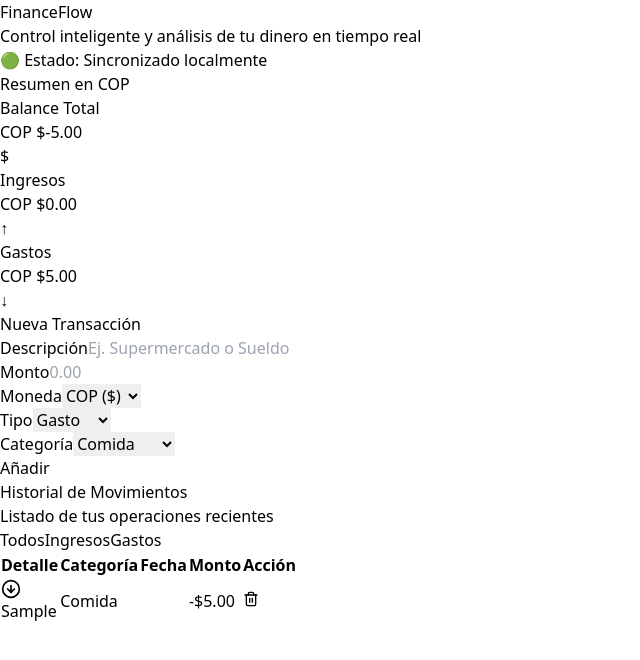
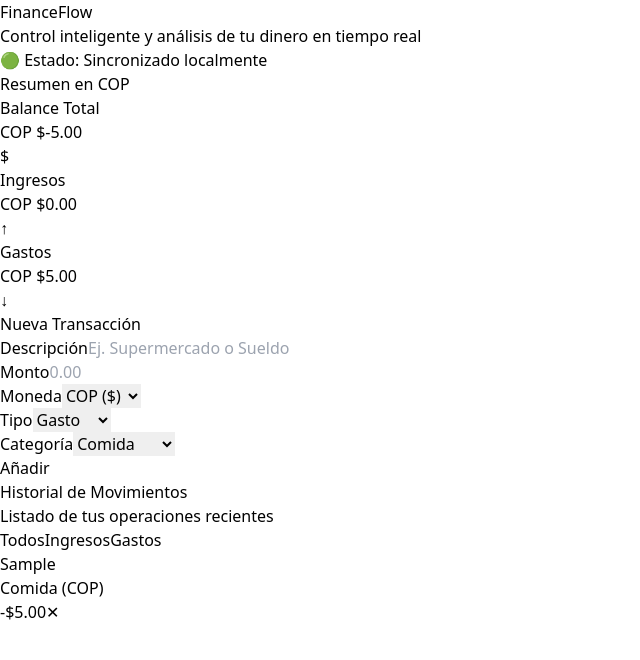
Before and after one commit to BcCastro/financeflow, a React (Vite) app: page / in a window 1280 px wide. Both pictures are taken after typing "Sample", "5" into the empty fields and a click on the button "Añadir". Shown: the top 660 px of the page, without its empty margins (0-640 px from the left). Built offline with nearby package versions, Linux system fonts and the light colour scheme.

Commit message:
Refactor ExpenseList component for improved filtering

```diff
--- a/src/components/ExpenseList.jsx
+++ b/src/components/ExpenseList.jsx
@@ -1,117 +1,94 @@
 import React, { useContext, useState } from 'react';
 import { FinanceContext } from '../context/FinanceContext.jsx';
-import { Trash2, ArrowUpCircle, ArrowDownCircle } from 'lucide-react';
 
 export const ExpenseList = () => {
-  // Consumimos las transacciones y la función de eliminación del contexto global
   const { transactions, deleteTransaction } = useContext(FinanceContext);
+  const [filter, setFilter] = useState('todos');
 
-  // Estado local para controlar el filtro actual ('all', 'income', 'expense')
-  const [filter, setFilter] = useState('all');
-
-  // Filtramos el arreglo de transacciones según la opción seleccionada por el usuario
-  const filteredTransactions = transactions.filter(t => {
-    if (filter === 'income') return t.type === 'income';
-    if (filter === 'expense') return t.type === 'expense';
-    return true; // 'all' devuelve todo el historial
+  const filteredTransactions = transactions.filter((t) => {
+    if (filter === 'ingresos') return t.type === 'ingreso';
+    if (filter === 'gastos') return t.type === 'gasto';
+    return true;
   });
 
+  const currencySymbols = {
+    COP: '$',
+    USD: 'u$s ',
+    EUR: '€',
+    MXN: 'mx$ ',
+  };
+
   return (
-    <div className="bg-white p-6 rounded-xl shadow-md border border-gray-100">
-      {/* Cabecera del Historial e Interfaz de Filtros */}
-      <div className="flex flex-col sm:flex-row justify-between items-start sm:items-center gap-4 mb-6">
+    <div className="bg-white p-6 rounded-2xl shadow-sm border border-gray-100">
+      <div className="flex flex-col sm:flex-row sm:items-center justify-between gap-3 mb-6">
         <div>
-          <h3 className="text-xl font-bold text-gray-800">Historial de Movimientos</h3>
-          <p className="text-sm text-gray-400">Listado de tus operaciones recientes</p>
+          <h3 className="text-lg font-bold text-gray-900">Historial de Movimientos</h3>
+          <p className="text-xs text-gray-400 mt-0.5">Listado de tus operaciones recientes</p>
         </div>
 
-        {/* Botones de Filtro Estilizados */}
-        <div className="flex bg-gray-100 p-1 rounded-lg self-stretch sm:self-auto text-xs font-semibold">
+        {/* Filtros */}
+        <div className="flex bg-gray-100 p-1 rounded-xl text-xs font-semibold self-start sm:self-center">
           <button
-            onClick={() => setFilter('all')}
-            className={`px-3 py-1.5 rounded-md transition ${filter === 'all' ? 'bg-white text-gray-900 shadow-sm' : 'text-gray-500 hover:text-gray-900'}`}
+            onClick={() => setFilter('todos')}
+            className={`px-3 py-1.5 rounded-lg transition ${filter === 'todos' ? 'bg-white text-gray-900 shadow-sm' : 'text-gray-500 hover:text-gray-900'}`}
           >
             Todos
           </button>
           <button
-            onClick={() => setFilter('income')}
-            className={`px-3 py-1.5 rounded-md transition ${filter === 'income' ? 'bg-white text-green-600 shadow-sm' : 'text-gray-500 hover:text-green-600'}`}
+            onClick={() => setFilter('ingresos')}
+            className={`px-3 py-1.5 rounded-lg transition ${filter === 'ingresos' ? 'bg-white text-green-600 shadow-sm' : 'text-gray-500 hover:text-green-600'}`}
           >
             Ingresos
           </button>
           <button
-            onClick={() => setFilter('expense')}
-            className={`px-3 py-1.5 rounded-md transition ${filter === 'expense' ? 'bg-white text-red-600 shadow-sm' : 'text-gray-500 hover:text-red-600'}`}
+            onClick={() => setFilter('gastos')}
+            className={`px-3 py-1.5 rounded-lg transition ${filter === 'gastos' ? 'bg-white text-red-500 shadow-sm' : 'text-gray-500 hover:text-red-500'}`}
           >
             Gastos
           </button>
         </div>
       </div>
 
-      {/* Vista de Estado Vacío (Si no hay registros) */}
       {filteredTransactions.length === 0 ? (
-        <div className="text-center py-12 border-2 border-dashed border-gray-100 rounded-xl">
-          <p className="text-gray-400 text-sm">No se encontraron transacciones registradas.</p>
+        <div className="text-center py-12 border-2 border-dashed border-gray-100 rounded-2xl">
+          <p className="text-sm text-gray-400 font-medium">No se encontraron transacciones registradas.</p>
         </div>
       ) : (
-        /* Contenedor con overflow para asegurar que la tabla sea responsive en celulares */
-        <div className="overflow-x-auto">
-          <table className="min-w-full divide-y divide-gray-100">
-            <thead>
-              <tr className="text-left text-xs font-bold text-gray-400 uppercase tracking-wider">
-                <th className="pb-3">Detalle</th>
-                <th className="pb-3">Categoría</th>
-                <th className="pb-3">Fecha</th>
-                <th className="pb-3 text-right">Monto</th>
-                <th className="pb-3 text-center">Acción</th>
-              </tr>
-            </thead>
-            <tbody className="divide-y divide-gray-100 text-sm text-gray-700">
-              {filteredTransactions.map((transaction) => (
-                <tr key={transaction.id} className="hover:bg-gray-50/80 transition-colors">
+        <div className="space-y-3 max-h-[400px] overflow-y-auto pr-1">
+          {filteredTransactions.map((t) => {
+            const currentCurrency = t.currency || 'COP';
+            const symbol = currencySymbols[currentCurrency] || '$';
 
-                  {/* Detalle con Icono Dinámico */}
-                  <td className="py-3.5 flex items-center gap-3 font-medium text-gray-900">
-                    {transaction.type === 'income' ? (
-                      <ArrowUpCircle className="text-green-500 shrink-0" size={20} />
-                    ) : (
-                      <ArrowDownCircle className="text-red-500 shrink-0" size={20} />
-                    )}
-                    <span className="truncate max-w-[150px]">{transaction.description}</span>
-                  </td>
+            return (
+              <div
+                key={t.id}
+                className="flex items-center justify-between p-4 rounded-xl border border-gray-50 hover:bg-gray-50/50 transition group"
+              >
+                <div className="flex items-center gap-3">
+                  <div className={`w-2 h-2 rounded-full ${t.type === 'ingreso' ? 'bg-green-500' : 'bg-red-400'}`} />
+                  <div>
+                    <p className="text-sm font-bold text-gray-800">{t.description}</p>
+                    <span className="inline-block text-[10px] bg-gray-100 text-gray-500 px-2 py-0.5 rounded-md font-medium mt-1">
+                      {t.category} ({currentCurrency})
+                    </span>
+                  </div>
+                </div>
 
-                  {/* Categoría */}
-                  <td className="py-3.5">
-                    <span className="px-2 py-1 text-xs font-semibold rounded-full bg-gray-100 text-gray-600">
-                      {transaction.category}
-                    </span>
-                  </td>
-
-                  {/* Fecha */}
-                  <td className="py-3.5 text-gray-400 text-xs">
-                    {transaction.date}
-                  </td>
-
-                  {/* Monto Dinámico (Verde para ingresos, Rojo para gastos) */}
-                  <td className={`py-3.5 text-right font-bold ${transaction.type === 'income' ? 'text-green-600' : 'text-red-600'}`}>
-                    {transaction.type === 'income' ? '+' : '-'}${transaction.amount.toFixed(2)}
-                  </td>
-
-                  {/* Botón de Eliminar Transacción */}
-                  <td className="py-3.5 text-center">
-                    <button
-                      onClick={() => deleteTransaction(transaction.id)}
-                      className="text-gray-400 hover:text-red-600 p-1.5 rounded-lg hover:bg-red-50 transition"
-                      title="Eliminar registro"
-                    >
-                      <Trash2 size={16} />
-                    </button>
-                  </td>
-
-                </tr>
-              ))}
-            </tbody>
-          </table>
+                <div className="flex items-center gap-4">
+                  <span className={`text-sm font-black ${t.type === 'ingreso' ? 'text-green-600' : 'text-gray-900'}`}>
+                    {t.type === 'ingreso' ? '+' : '-'}{symbol}{t.amount.toLocaleString(undefined, { minimumFractionDigits: 2 })}
+                  </span>
+                  <button
+                    onClick={() => deleteTransaction(t.id)}
+                    className="text-gray-300 hover:text-red-500 transition text-xs font-bold"
+                    title="Eliminar"
+                  >
+                    ✕
+                  </button>
+                </div>
+              </div>
+            );
+          })}
         </div>
       )}
     </div>
```
